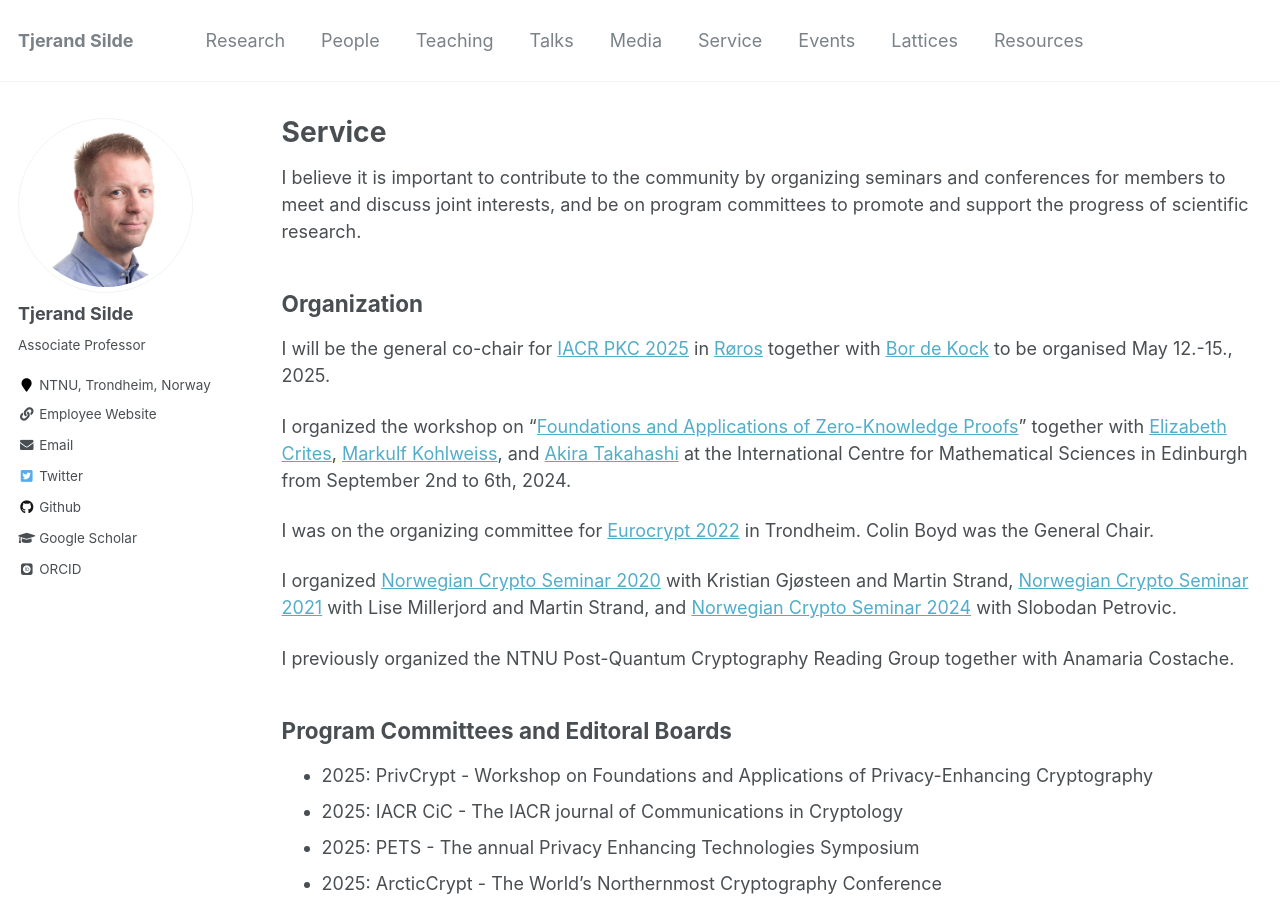
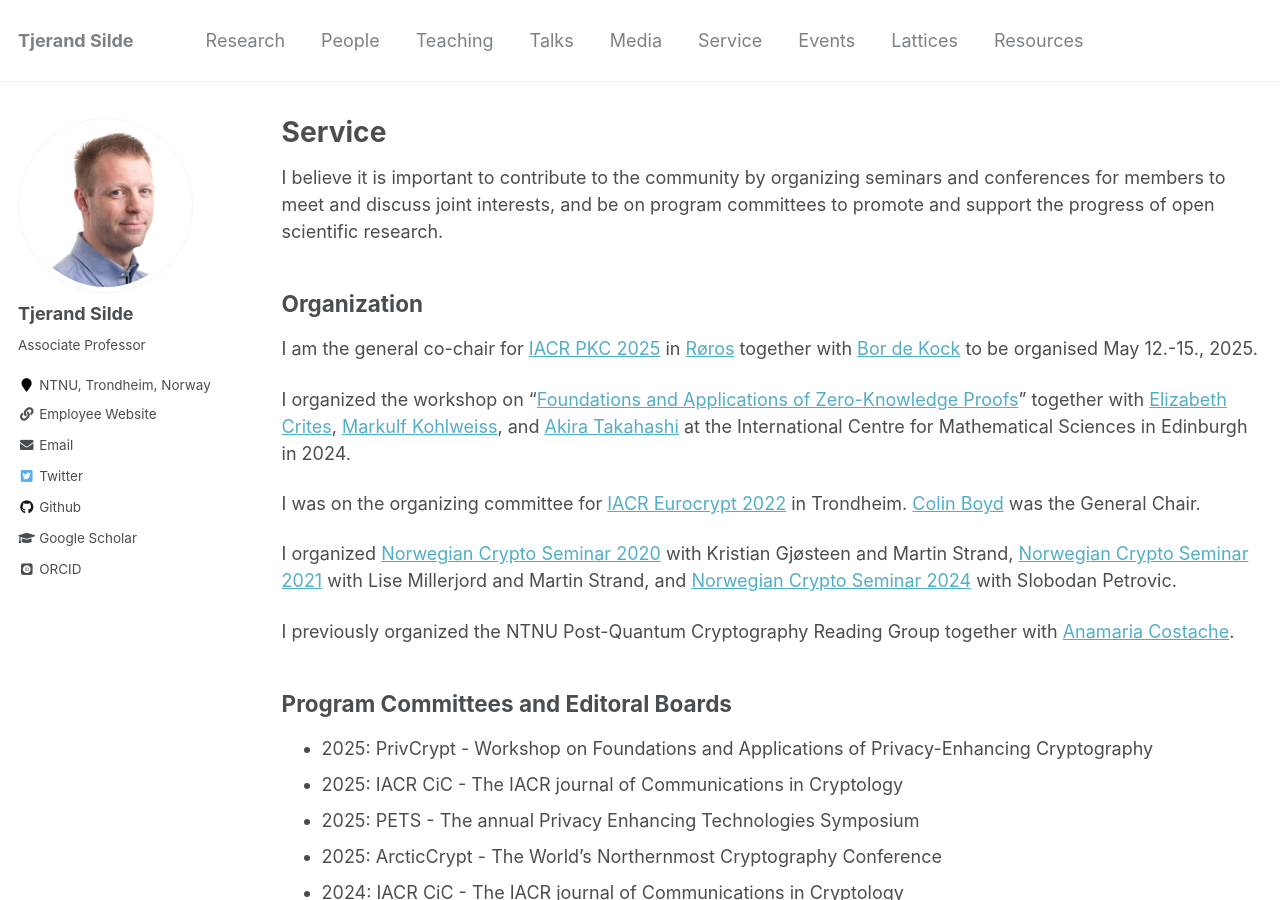
Before and after one commit to tjesi/tjesi.github.io, a Jekyll site: the page built from _pages/service.md, in a window 1280 px wide and 900 px high. Built offline with Jekyll 4.4.1, drawn with Linux system fonts in a browser that asks for light colours; some web fonts are replaced.

Commit message:
Update service.md

```diff
--- a/_pages/service.md
+++ b/_pages/service.md
@@ -5,19 +5,19 @@
 author_profile: true
 ---
 
-I believe it is important to contribute to the community by organizing seminars and conferences for members to meet and discuss joint interests, and be on program committees to promote and support the progress of scientific research.
+I believe it is important to contribute to the community by organizing seminars and conferences for members to meet and discuss joint interests, and be on program committees to promote and support the progress of open scientific research.
 
 ## Organization
 
-I will be the general co-chair for [IACR PKC 2025](https://pkc.iacr.org/2025) in [Røros](https://www.visitnorway.com/places-to-go/trondelag/roros) together with [Bor de Kock](https://bordekock.nl) to be organised May 12.-15., 2025.
+I am the general co-chair for [IACR PKC 2025](https://pkc.iacr.org/2025) in [Røros](https://www.visitnorway.com/places-to-go/trondelag/roros) together with [Bor de Kock](https://bordekock.nl) to be organised May 12.-15., 2025.
 
-I organized the workshop on "[Foundations and Applications of Zero-Knowledge Proofs](https://www.icms.org.uk/ZeroKnowledgeProofs)" together with [Elizabeth Crites](https://elizabeth-crites.github.io/), [Markulf Kohlweiss](https://homepages.inf.ed.ac.uk/mkohlwei), and [Akira Takahashi](https://akiratk0355.github.io/) at the International Centre for Mathematical Sciences in Edinburgh from September 2nd to 6th, 2024.
+I organized the workshop on "[Foundations and Applications of Zero-Knowledge Proofs](https://www.icms.org.uk/ZeroKnowledgeProofs)" together with [Elizabeth Crites](https://elizabeth-crites.github.io), [Markulf Kohlweiss](https://homepages.inf.ed.ac.uk/mkohlwei), and [Akira Takahashi](https://akiratk0355.github.io) at the International Centre for Mathematical Sciences in Edinburgh in 2024.
 
-I was on the organizing committee for [Eurocrypt 2022](https://eurocrypt.iacr.org/2022) in Trondheim. Colin Boyd was the General Chair.
+I was on the organizing committee for [IACR Eurocrypt 2022](https://eurocrypt.iacr.org/2022) in Trondheim. [Colin Boyd](https://scholar.google.com/citations?user=CIfBKmMAAAAJ&hl) was the General Chair.
 
 I organized [Norwegian Crypto Seminar 2020](https://wiki.math.ntnu.no/nks/nks20) with Kristian Gjøsteen and Martin Strand, [Norwegian Crypto Seminar 2021](https://wiki.math.ntnu.no/nks/nks21) with Lise Millerjord and Martin Strand, and [Norwegian Crypto Seminar 2024](https://wiki.math.ntnu.no/nks/nks24) with Slobodan Petrovic.
 
-I previously organized the NTNU Post-Quantum Cryptography Reading Group together with Anamaria Costache.
+I previously organized the NTNU Post-Quantum Cryptography Reading Group together with [Anamaria Costache](https://anamariacostache.github.io/anamariacostache).
 
 ## Program Committees and Editoral Boards
 
```
